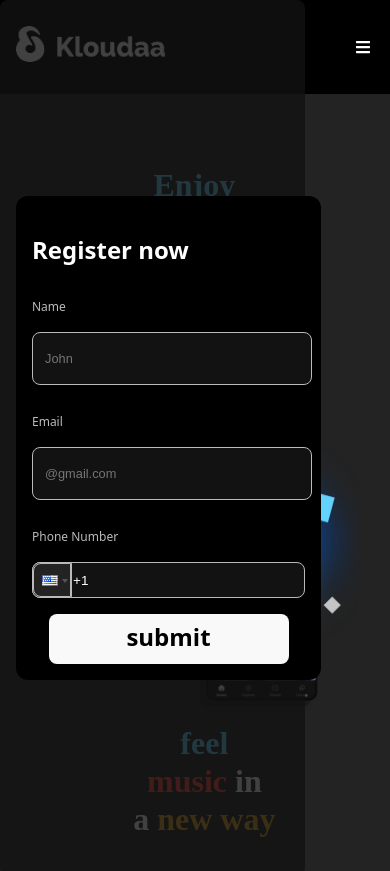
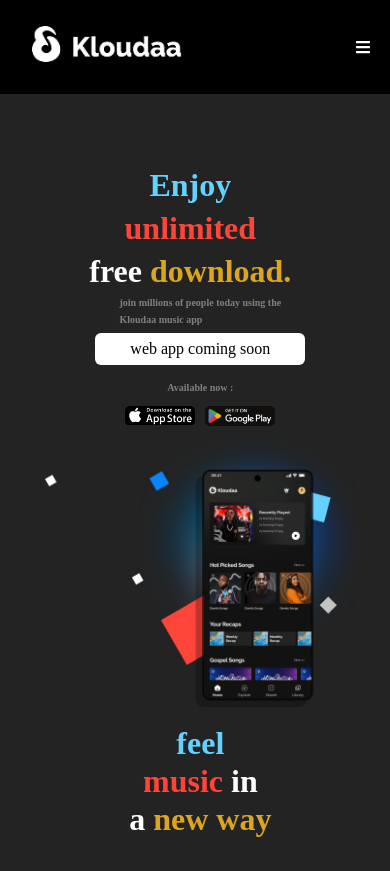
Before and after one commit to fav-Og1/kl-musix, a React (Vite) app: page / in a window 390 px wide. Shown: the top 871 px of the page. Built offline with nearby package versions, Linux system fonts and the light colour scheme.

Commit message:
texting the screen sizes

```diff
--- a/src/Header.css
+++ b/src/Header.css
@@ -35,8 +35,8 @@
 @media  (max-width: 468px){
     .header{
 
-        width:91%;
-        padding-left: 1rem;
+        width:87%;
+        padding-left: 2rem;
         padding-right: 1.82rem;
         padding-top: 0.3rem;
     padding-bottom: 0.3rem;
--- a/src/Section.css
+++ b/src/Section.css
@@ -166,7 +166,7 @@ width:1190px
         padding-top: 70px;
         justify-content: center;
         align-items: center;
-        padding-left: 2.9rem;
+        padding-left: 2.65rem;
         padding-right: 2.9rem;
         width: 81%;
         gap:0;
--- a/src/components/Layout.jsx
+++ b/src/components/Layout.jsx
@@ -17,7 +17,7 @@ import { Form } from './form'
 export function Layout(props){
 
     const { children } = props
-        const [showModal, setShowModal] = useState(true)
+        const [showModal, setShowModal] = useState(false)
 
     const [show,setShow] = useState(false)
 
```
